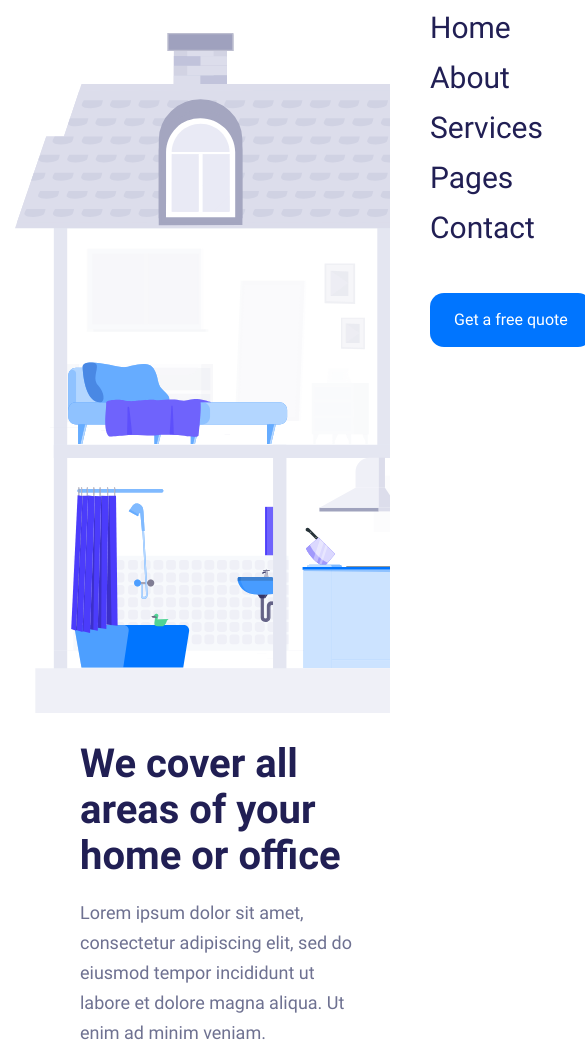
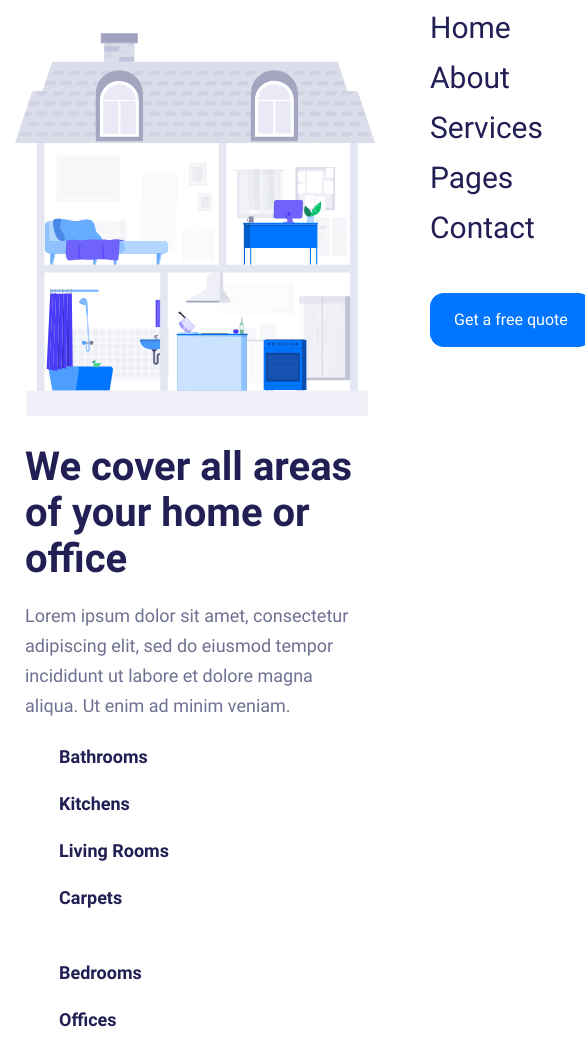
Before and after one commit to DemensFerre/cleaning-x, a website: page src/html/index.html in a window 390 px wide. Shown: the part 77-1119 px from the top of the page, 585 px wide, since content can reach past the window. Drawn offline with nearby package versions, Linux system fonts and the light colour scheme; files that its build step writes are made by us from their sources; files whose address does not match are found by name.

Commit message:
added adaptive for skills

```diff
--- a/src/scss/blocks/skills.scss
+++ b/src/scss/blocks/skills.scss
@@ -12,7 +12,6 @@
   }
 
   &__info {
-    flex: 1 1 auto;
     flex-basis: 528px;
     flex-grow: 1;
     padding: 10px 10px 10px 65px;
@@ -31,7 +30,7 @@
   &__lists {
     display: flex;
     flex-wrap: wrap;
-    gap: 15px 55px;
+    gap: 55px;
     margin-bottom: 48px;
   }
 
@@ -61,3 +60,24 @@
     line-height: 20px;
   }
 }
+
+@media screen and (max-width: 1210px) {
+  .skills {
+    &__info {
+      flex-basis: 100%;
+      padding: 10px;
+    }
+  }
+}
+
+@media screen and (max-width: 670px) {
+  .skills {
+    &__bg {
+      flex-basis: 100%;
+      flex-shrink: 1;
+      img {
+        width: 100%;
+      }
+    }
+  }
+}
```
